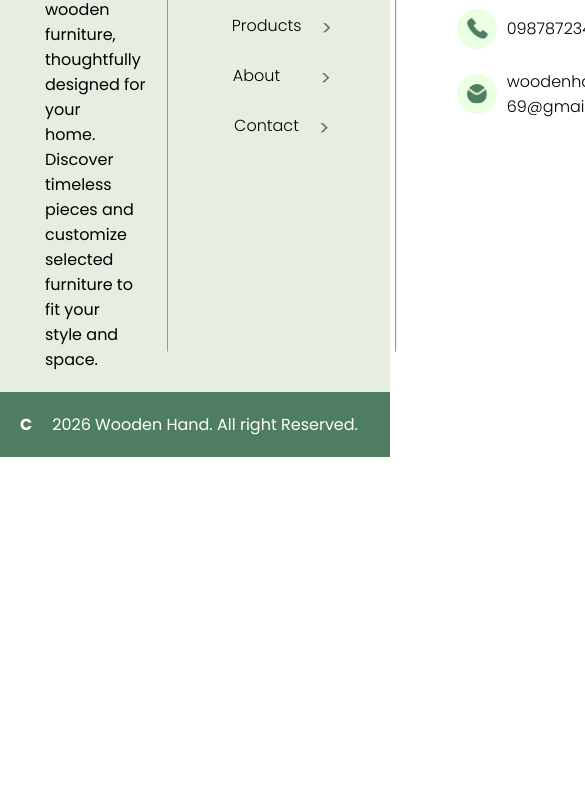
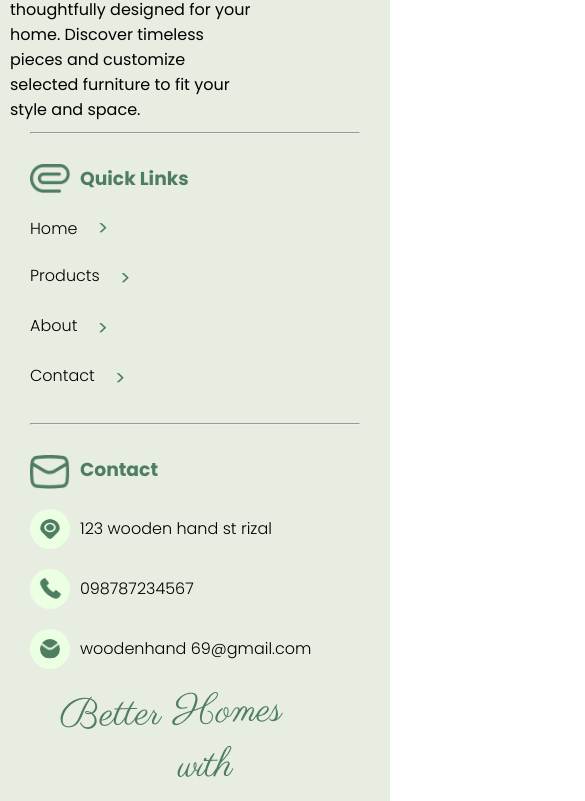
Before and after one commit to ryverdevv/wooden-hand, a plain HTML site: page src/footer.html in a window 390 px wide. Shown: the part 175-976 px from the top of the page, 585 px wide, since content can reach past the window. Before the commit the page ends 844 px from the top, so only its background shows below. Drawn offline with Linux system fonts and the light colour scheme; a web font is replaced by a local one.

Commit message:
kahit ano

```diff
--- a/css/footer.css
+++ b/css/footer.css
@@ -150,3 +150,49 @@ hr{
 .footer-bottom h4{
     color: white;
 }
+
+    /* mobile size */
+
+@media (max-width: 768px) {
+    body {
+        height: auto;
+        min-height: 100vh;
+    }
+    .footer {
+        flex-direction: column;
+        padding: 20px 10px;
+    }
+    hr {
+        margin: 10px 20px;
+    }
+    .column-1 p {
+        margin-left: 0;
+    }
+    .column-2,
+    .column-3 {
+        padding: 20px;
+    }
+    .links {
+        align-items: flex-start;
+    }
+    .links-home,
+    .links-about {
+        gap: 20px;
+    }
+    .column-4 {
+        margin-bottom: 0;
+    }
+    .footer-bottom {
+        align-items: center;
+        text-align: center;
+        gap: 5px;
+    }
+    .footer-bottom p {
+        margin-left: 0;
+        font-size: 10px;
+    }
+
+    .footer-bottom h4{
+        font-size: 10px;
+    }
+}
```
Also changed, not shown: users/index.html (renamed from users/landing-page.html).
